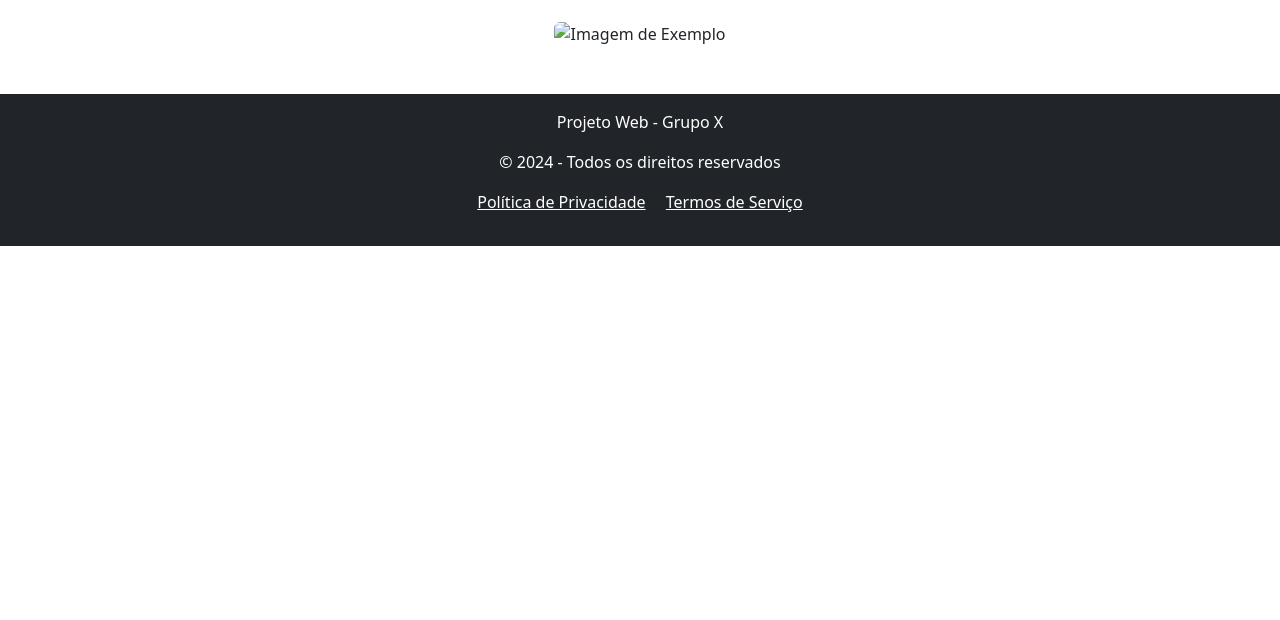
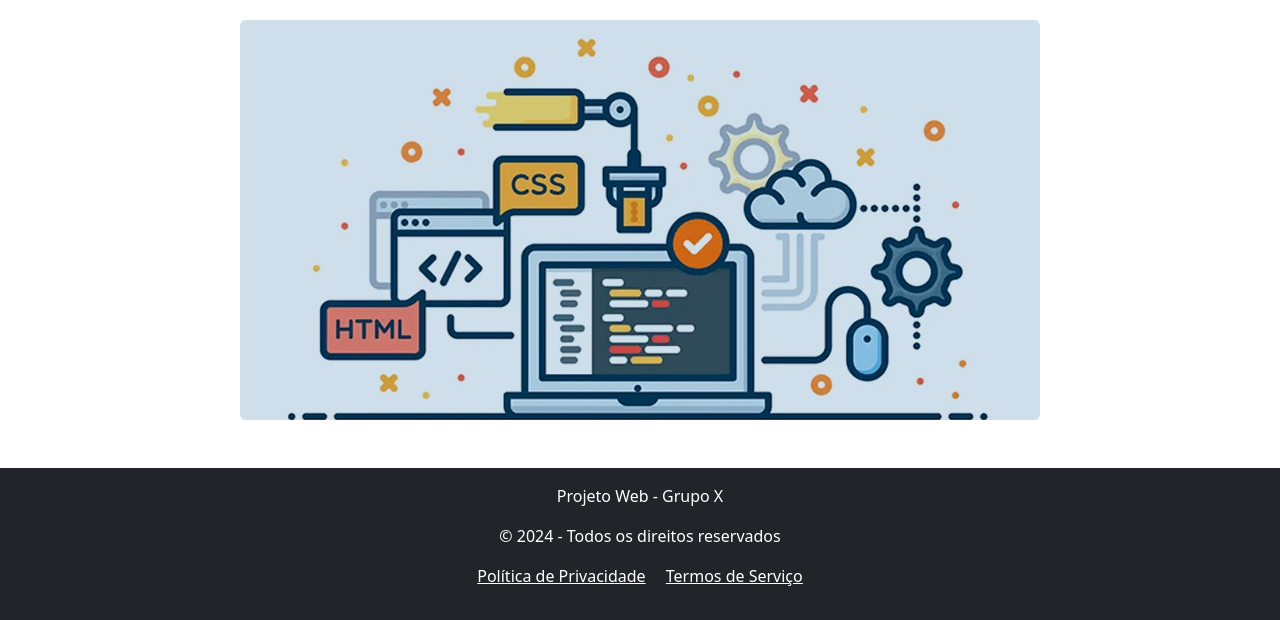
Before and after one commit to adrianolucasdc/dev_sistemas_internet, a plain HTML site: page index.html in a window 1280 px wide. Shown: the part 288-908 px from the top of the page. Before the commit the page ends 800 px from the top, so only its background shows below. Drawn offline with nearby package versions, Linux system fonts and the light colour scheme.

Commit message:
feat: adicionando arquivos básico do site

```diff
--- /dev/null
+++ b/aula-site/package.json
@@ -0,0 +1,5 @@
+{
+  "dependencies": {
+    "express": "^4.21.0"
+  }
+}
--- a/index.html
+++ b/index.html
@@ -82,7 +82,7 @@
         </div>
         <!-- Adicionando a Imagem -->
         <div class="text-center mt-4">
-            <img src="img/imgProjetoWeb.jpg" alt="Imagem de Exemplo" class="img-fluid rounded">
+            <img src="aula-site/public/img/imgProjetoWeb.jpg" alt="Imagem de Exemplo" class="img-fluid rounded">
         </div>
 
     <!-- Rodapé -->
```
Also changed, not shown: aula-site/public/img/imgProjetoWeb.jpg (added), 2 other files.
